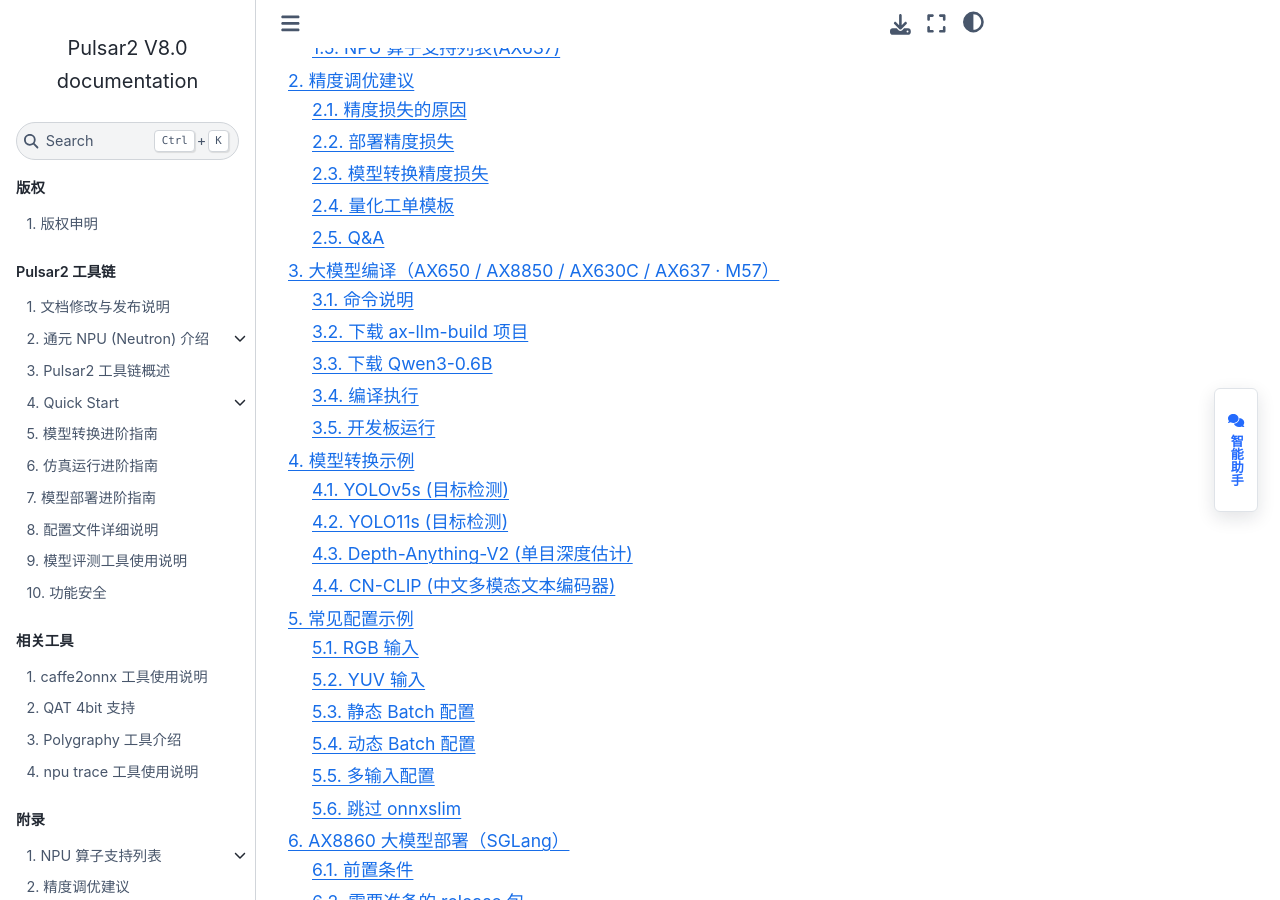
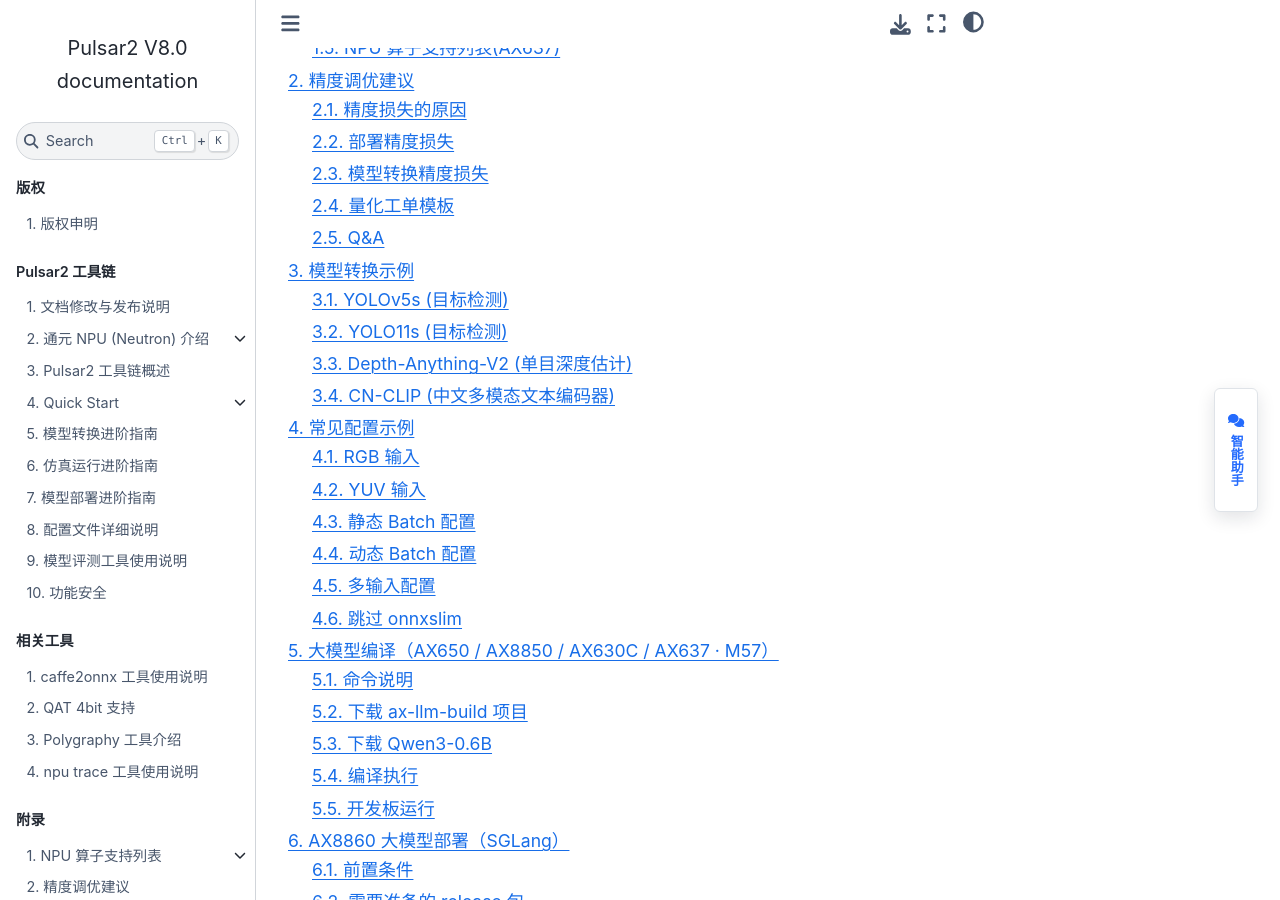
Before and after one commit to AXERA-TECH/pulsar2-docs, a Sphinx documentation site: the page built from source/index.md, in a window 1280 px wide and 900 px high, scrolled down 2672 px. Built offline with Sphinx 7.4.7 and the Sphinx Book theme 1.1.4, drawn with Linux system fonts in a browser that asks for light colours.

Commit message:
docs: 调整附录章节顺序

````diff
--- a/source/index.md
+++ b/source/index.md
@@ -52,9 +52,9 @@
 
 appendix/op_support_list.md
 appendix/precision_debug_guides.md
-appendix/build_llm.md
 appendix/model_convert_examples.md
 appendix/advanced_config_examples.md
+appendix/build_llm.md
 appendix/llm_ax8860_sglang.md
 appendix/llm_ax8860_llamacpp.md
 ```
````
